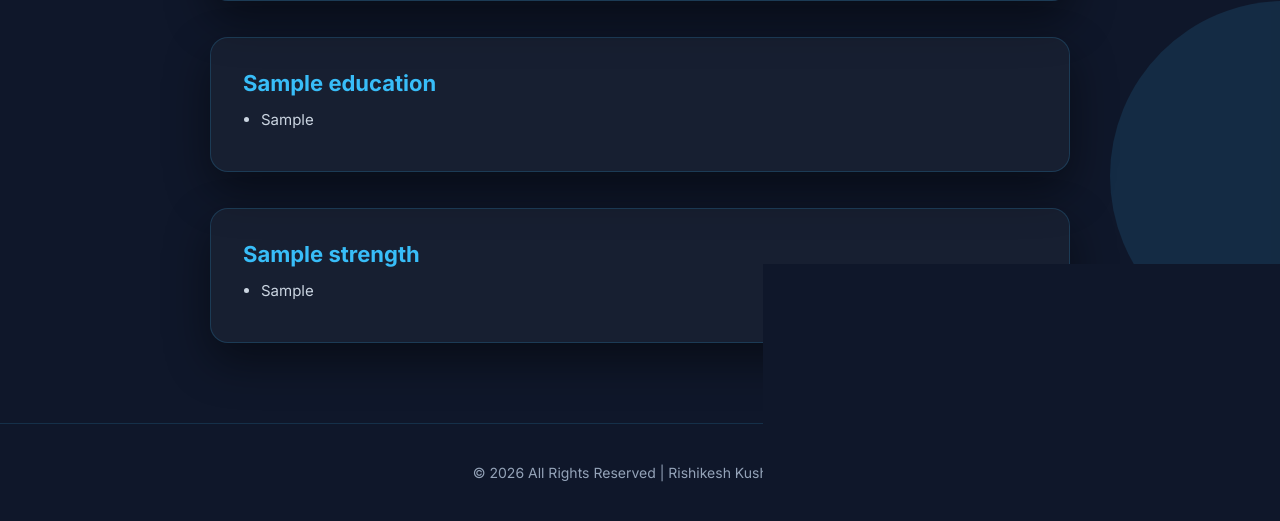
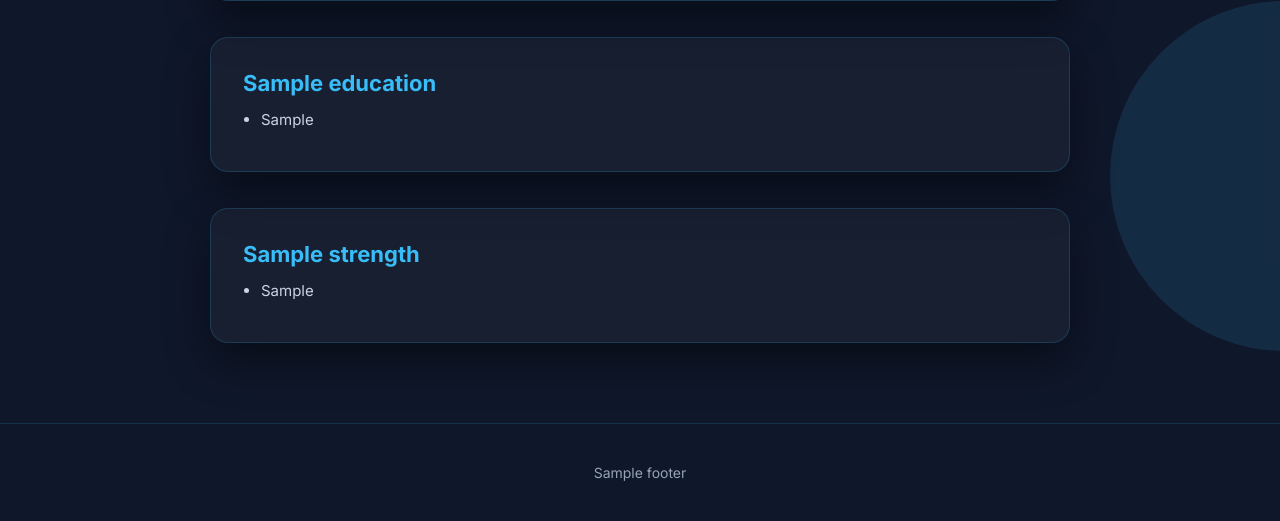
Before and after one commit to Rishikesh0930/Portfolio, a Django app: template templates/about.html in a window 1280 px wide. Shown: the part 753-1274 px from the top of the page. Run offline with Django 5.2, Linux system fonts and the light colour scheme; the template is opened without the code that fills it: most values are stand-ins (such as "Sample title", 1, 10 or a date in 2020).

Commit message:
upadte footers

```diff
--- a/static/json/about.json
+++ b/static/json/about.json
@@ -60,5 +60,7 @@
             "Consistent",
             "Good Communication"
         ]
-    }
+    },
+
+    "footer": "© 2026 All Rights Reserved | Rishikesh Kushwaha."
 }
--- a/static/json/contact.json
+++ b/static/json/contact.json
@@ -33,6 +33,7 @@
     "alert": {
         "title": "Notification",
         "btn": "OK"
-    }
+    },
 
+    "footer": "© 2026 All Rights Reserved | Rishikesh Kushwaha."
 }
--- a/static/json/project.json
+++ b/static/json/project.json
@@ -63,6 +63,7 @@
         "title": "Coming Soon",
         "msg": "This feature will be available soon.",
         "btn": "OK"
-    }
+    },
 
+    "footer": "© 2026 All Rights Reserved | Rishikesh Kushwaha."
 }
--- a/static/json/resume.json
+++ b/static/json/resume.json
@@ -14,5 +14,6 @@
     "view_btn": "View Resume",
     "view_icon": "fa-regular fa-eye",
     "download_btn": "Download Resume",
-    "download_icon": "fa-solid fa-download"
+    "download_icon": "fa-solid fa-download",
+    "footer": "© 2026 All Rights Reserved | Rishikesh Kushwaha."
 }
--- a/static/json/skills.json
+++ b/static/json/skills.json
@@ -43,5 +43,7 @@
             "Machine Learning Models",
             "Visual Studio Code"
         ]
-    }
+    },
+
+    "footer": "© 2026 All Rights Reserved | Rishikesh Kushwaha."
 }
--- a/templates/Skills.html
+++ b/templates/Skills.html
@@ -54,7 +54,7 @@
         </div>
     </section>
     <footer class="footer">
-        <p>© 2026 All Rights Reserved | Rishikesh Kushwaha.</p>
+        <p>{{ skills.footer }}</p>
     </footer>
 </body>
 </html>
--- a/templates/about.html
+++ b/templates/about.html
@@ -58,7 +58,7 @@
         </div>
     </div>
     <footer class="footer">
-        <p>© 2026 All Rights Reserved | Rishikesh Kushwaha.</p>
+        <p>{{ about.footer }}</p>
     </footer>
 </body>
 </html>
--- a/templates/contact.html
+++ b/templates/contact.html
@@ -52,7 +52,7 @@
             {% endfor %}
         {% endif %}
         <footer class="footer">
-            <p>© 2026 All Rights Reserved | Rishikesh Kushwaha.</p>
+            <p>{{ contact.footer }}</p>
         </footer>
     </main>
 <script src="{%static '/js/contact.js'%}"></script>
--- a/templates/project.html
+++ b/templates/project.html
@@ -44,7 +44,6 @@
                 </button>
             </div>
         </div>
-
         <div class="card">
             <div class="card-slider">
                 <div class="slider-track">
@@ -71,7 +70,6 @@
                 </button>
             </div>
         </div>
-
         <div class="card">
             <div class="card-slider">
                 <div class="slider-track">
@@ -107,7 +105,7 @@
         </div>
     </div>
     <footer class="footer">
-        <p>© 2026 All Rights Reserved | Rishikesh Kushwaha.</p>
+        <p>{{ project.footer }}</p>
     </footer>
 <script src="{% static '/js/project.js' %}"></script>
 </body>
--- a/templates/resume.html
+++ b/templates/resume.html
@@ -34,7 +34,7 @@
         </div>
     </div>
     <footer class="footer">
-        <p>© 2026 All Rights Reserved | Rishikesh Kushwaha.</p>
+        <p>{{ resume.footer }}</p>
     </footer>
 </body>
 </html>
```
